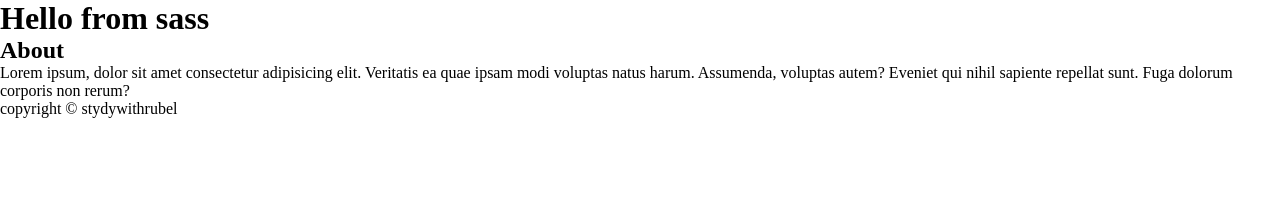
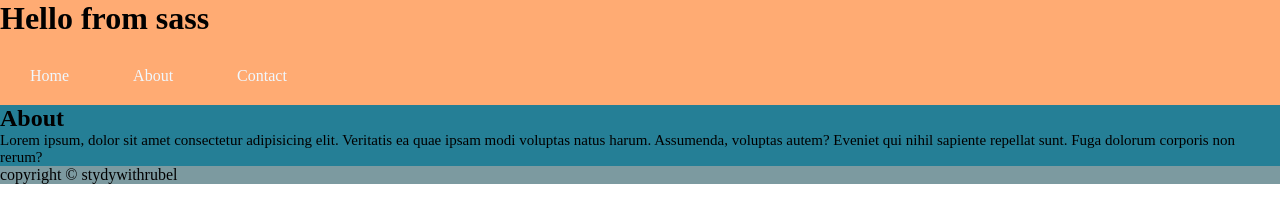
Before and after one commit to rubelmollik86/sass-practice, a plain HTML site: page index.html in a window 1280 px wide. Drawn offline with Linux system fonts and the light colour scheme.

Commit message:
practice sass variables and nesting CSS rules

```diff
--- a/index.html
+++ b/index.html
@@ -9,6 +9,14 @@
 <body>
     <header>
         <h1>Hello from sass</h1>
+
+        <nav>
+            <ul>
+                <li><a href="/home">Home</a></li>
+                <li><a href="/about">About</a></li>
+                <li><a href="/contact">Contact</a></li>
+            </ul>
+        </nav>
     </header>
     <main>
         <section id="about">
--- a/styles/demo.scss
+++ b/styles/demo.scss
@@ -5,3 +5,52 @@
     padding: 0;
     box-sizing: border-box;
 }
+
+// color variable declaration
+$header-bgcolor : #ffab73;
+$main-bgcolor : #257f96;
+$footer-bgcolor : #7c9aa0;
+
+
+$para-fontsize : 15px;
+
+header{
+    background-color: $header-bgcolor;
+}
+
+// nav styling
+nav{
+    margin-top: 20px;
+    padding-bottom: 10px;
+    ul{
+        list-style: none;
+        li{
+            display: inline-block;
+            margin: 0 20px;
+
+            a{
+                display: inline-block;
+                color: aliceblue;
+                text-decoration: none;
+                transition: .5s;
+                padding: 10px;
+                border-radius: 15px;
+            }
+            a:hover{
+                background-color: rgb(0, 0, 0);
+            }
+        }
+    }
+}
+
+main{
+    background-color: $main-bgcolor;
+}
+
+footer{
+    background-color: $footer-bgcolor;
+}
+
+#about p{
+    font-size: $para-fontsize;
+}
```
Also changed, not shown: styles/demo.css, 1 other file.
